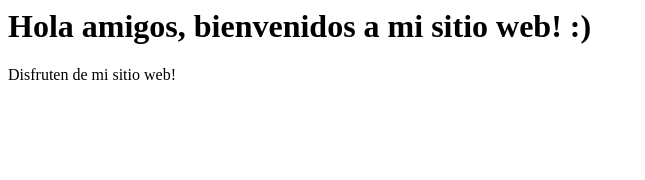
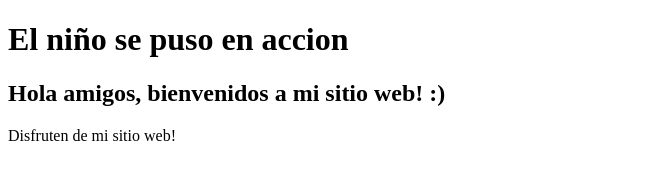
Before and after one commit to JuanFe1221/Sitio-web, a plain HTML site: page index.html in a window 1280 px wide. Shown: the whole page, without its empty margins (0-645 px from the left). Drawn offline with Linux system fonts and the light colour scheme.

Commit message:
Add charset

```diff
--- a/index.html
+++ b/index.html
@@ -1,9 +1,14 @@
-<html>
-    <head>
-
-    </head>
-    <body>
-        <h1>Hola amigos, bienvenidos a mi sitio web! :)  </h1>
+<!DOCTYPE html>
+<html lang="es">
+<head>
+    <meta charset="UTF-8">
+    <meta http-equiv="X-UA-Compatible" content="IE=edge">
+    <meta name="viewport" content="width=device-width, initial-scale=1.0">
+    <title>Mi Sitio Web</title>
+</head>
+<body>
+    <h1>El niño se puso en accion </h1>
+        <h2>Hola amigos, bienvenidos a mi sitio web! :)  </h2>
         <p>Disfruten de mi sitio web!   </p>
-    </body>
+</body>
 </html>
```
